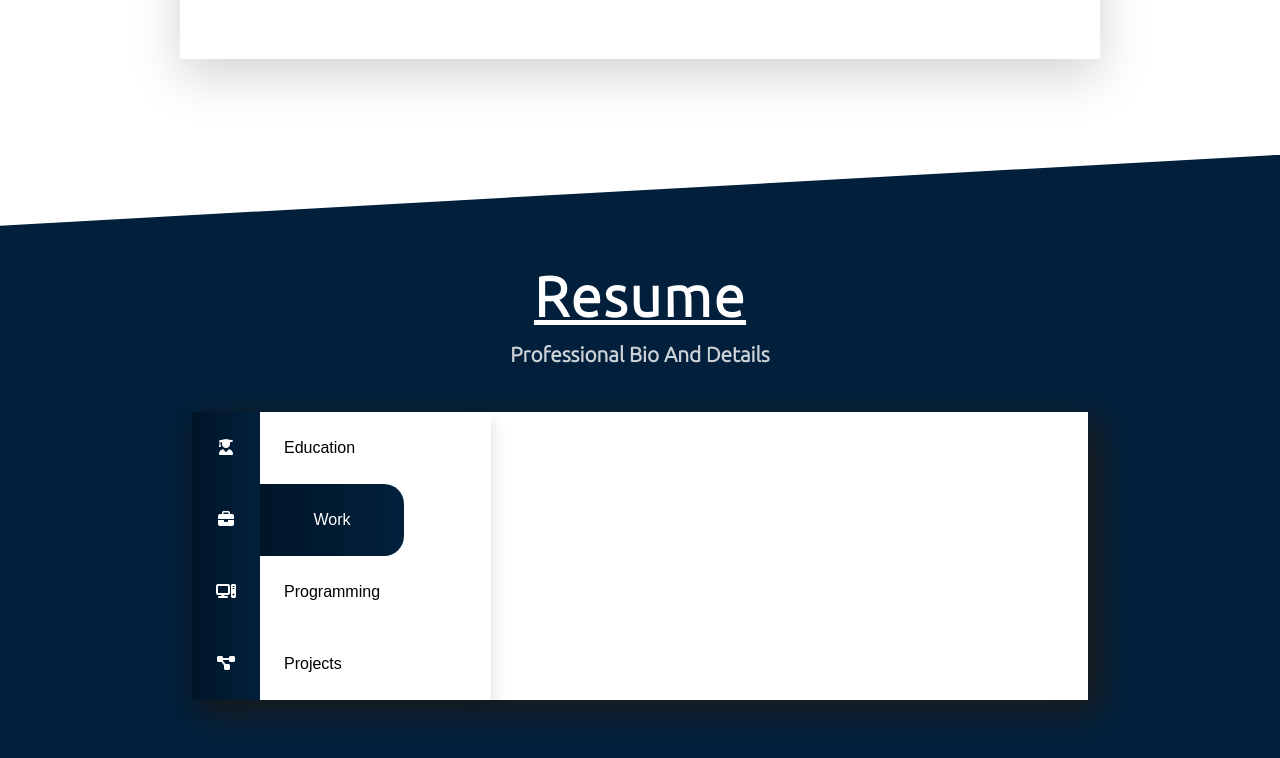
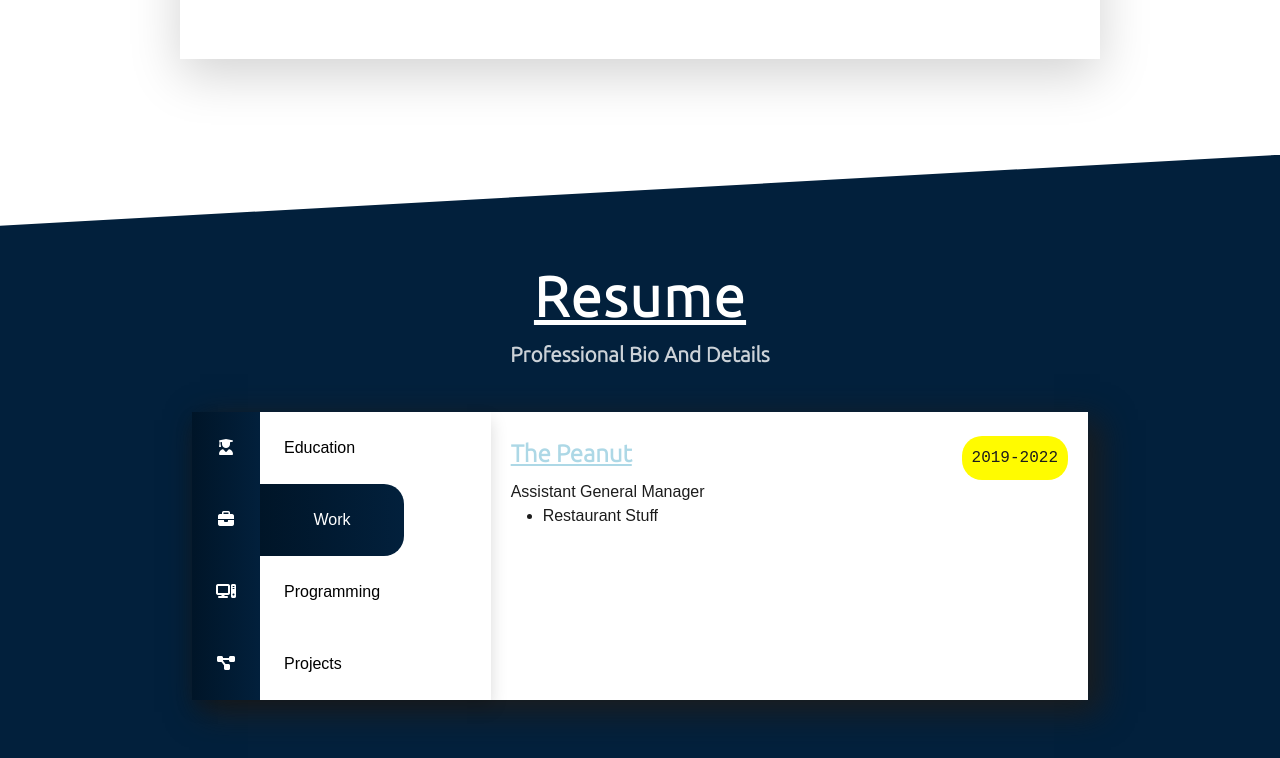
Before and after one commit to royer00/ReactPortfolioProject, a React (Create React App) app: page / in a window 1280 px wide. Both pictures are taken after a click on the element "Work". Shown: the part 1124-1882 px from the top of the page. Built offline with nearby package versions, Linux system fonts and the light colour scheme; no server answers.

Commit message:
add content and styling to work section

```diff
--- a/src/Work.js
+++ b/src/Work.js
@@ -1,7 +1,27 @@
 import React from "react";
+import "./work.css";
 
 const Work = () => {
-  return <>Work</>;
+  return (
+    <>
+      <div className="work-inside-new mx-2 my-4">
+        <div className="d-flex flex-column">
+          <div className="d-flex flex-row justify-content-between">
+            <span className="company-name">The Peanut</span>
+            <span className="year-passed">2019-2022</span>
+          </div>
+        </div>
+        <div className="d-flex flex-column align-items-start">
+          <span className="position">Assistant General Manager</span>
+          <span className="position-description">
+            <ul>
+              <li>Restaurant Stuff</li>
+            </ul>
+          </span>
+        </div>
+      </div>
+    </>
+  );
 };
 
 export default Work;
--- a/src/education.css
+++ b/src/education.css
@@ -11,7 +11,7 @@
   color: #1c1c1c;
   text-transform: uppercase;
 }
-.year-passedout {
+.year-passed {
   font-family: monospace;
   font-size: 1rem;
   background: var(--standout-color);
--- /dev/null
+++ b/src/work.css
@@ -0,0 +1,13 @@
+.company-name {
+  color: var(--hightlight-color);
+  font-family: "Ubuntu";
+  font-size: 1.5rem;
+  font-weight: 900;
+  text-decoration: underline;
+}
+.position-description {
+  color: #1c1c1c;
+}
+.position {
+  color: #1c1c1c;
+}
```
